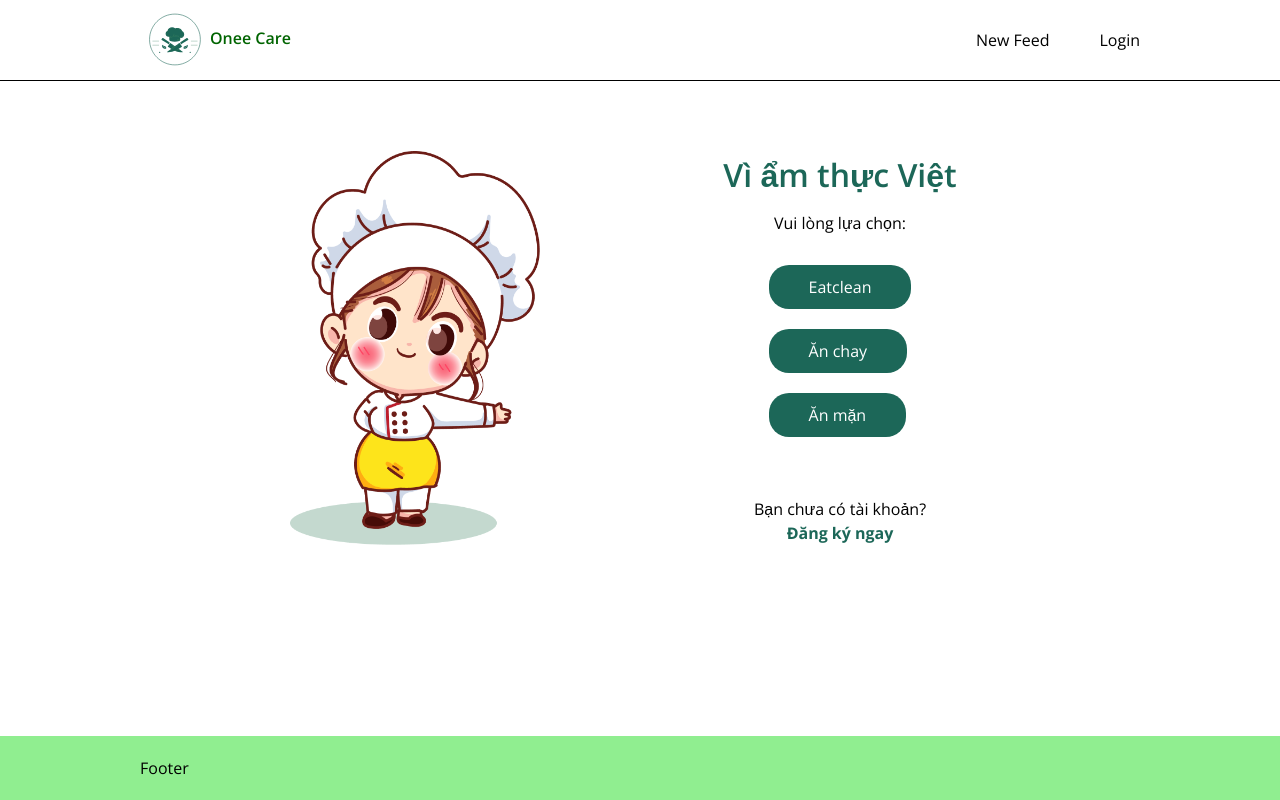
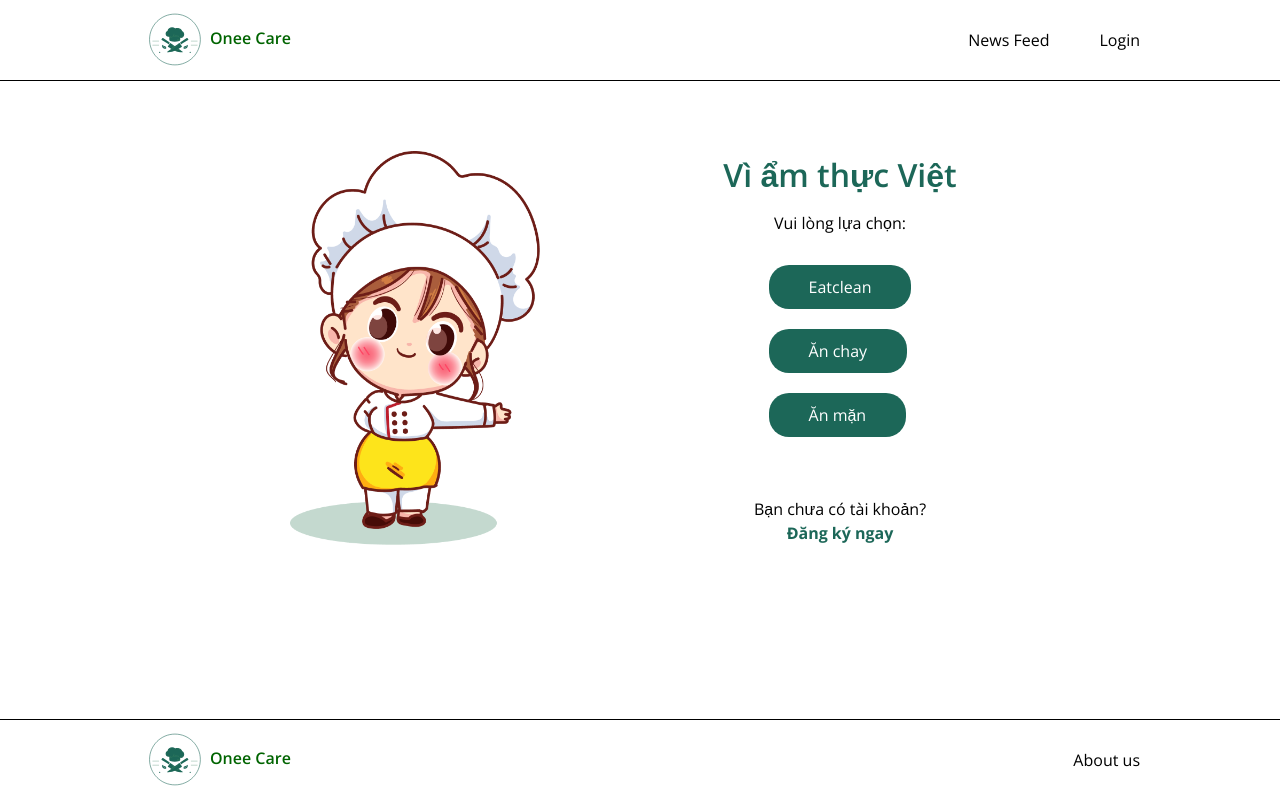
Before and after one commit to missycutie/shecodes-2022, a React (Create React App) app: page / in a window 1280 px wide. Built offline with nearby package versions, Linux system fonts and the light colour scheme.

Commit message:
Change the LogoHeader to Logo, add Footer

```diff
--- a/src/assets/svg/LogoHeader.jsx
+++ b/src/assets/svg/Logo.jsx
@@ -1,6 +1,6 @@
 import React from 'react';
 
-const LogoHeader = () => {
+const Logo = () => {
   return (
 
 <svg width="642" height="554" viewBox="0 0 642 554" fill="none" xmlns="http://www.w3.org/2000/svg">
@@ -44,4 +44,4 @@ const LogoHeader = () => {
   );
 };
 
-export default LogoHeader;
+export default Logo;
--- a/src/components/global/Footer.jsx
+++ b/src/components/global/Footer.jsx
@@ -1,13 +1,30 @@
 import React from 'react';
+import Logo from '../../assets/svg/Logo';
+import { Link } from 'react-router-dom';
 import './Footer.scss';
 
 const Footer = () => {
 	return (
 		<footer>
 			<div className="container">
-        Footer
+				<div className='footer-wrapper'>
+					<div className='footer-logo'>
+						<Link to='/'>
+							<Logo />
+							<span className='logo-name'>Onee Care</span>
+						</Link>
+					</div>
+					<nav>
+						<Link to='/about-us'>
+							About us
+						</Link>
+
+					</nav>
+
+				</div>
 			</div>
 		</footer>
+
 	);
 };
 
--- a/src/components/global/Footer.scss
+++ b/src/components/global/Footer.scss
@@ -1,4 +1,29 @@
 footer {
-  padding: 20px 0;
-  background: lightgreen;
+	padding: 10px 0;
+	border-top: 1px solid black;
 }
+
+
+
+.footer-wrapper {
+	display: flex;
+	align-items: center;
+}
+
+.footer-logo {
+	flex: 1;
+
+	svg {
+		width: 70px;
+		height: auto;
+		display: inline-block;
+	}
+
+}
+
+
+.logo-name {
+	font-weight: 600;
+	color: #1c6758;
+
+}
--- a/src/components/global/Header.jsx
+++ b/src/components/global/Header.jsx
@@ -1,6 +1,6 @@
 import React from 'react';
 import { Link, Navigate, NavLink, Routes } from 'react-router-dom';
-import LogoHeader from '../../assets/svg/LogoHeader';
+import Logo from '../../assets/svg/Logo';
 import './Header.scss';
 
 const Header = () => {
@@ -10,13 +10,13 @@ const Header = () => {
         <div className='header-wrapper'>
           <div className='header-logo'>
             <Link to='/'>
-              <LogoHeader />
+              <Logo />
               <span className='logo-name'>Onee Care</span>
             </Link>
           </div>
           <nav>
             <Link to='/new-feed'>
-              New Feed
+              News Feed
             </Link>
           </nav>
 
```
Lines whose indentation alone changed are shown as unchanged.
